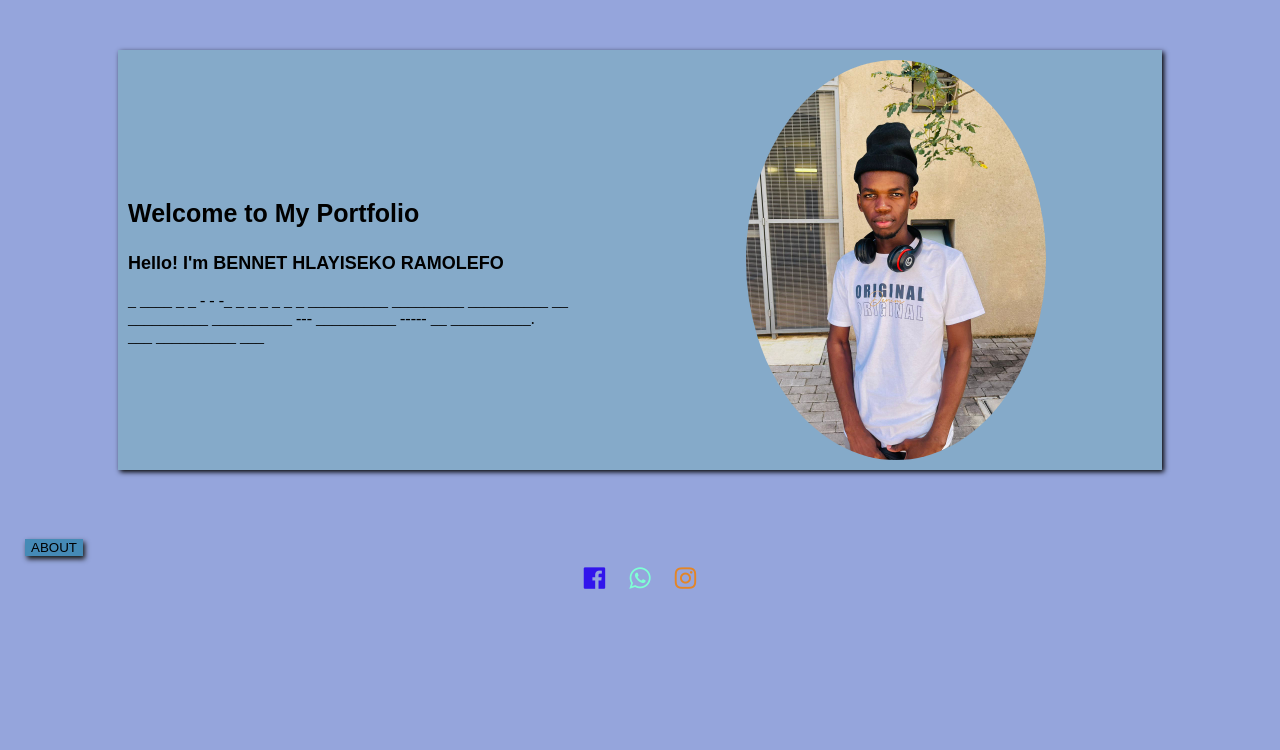
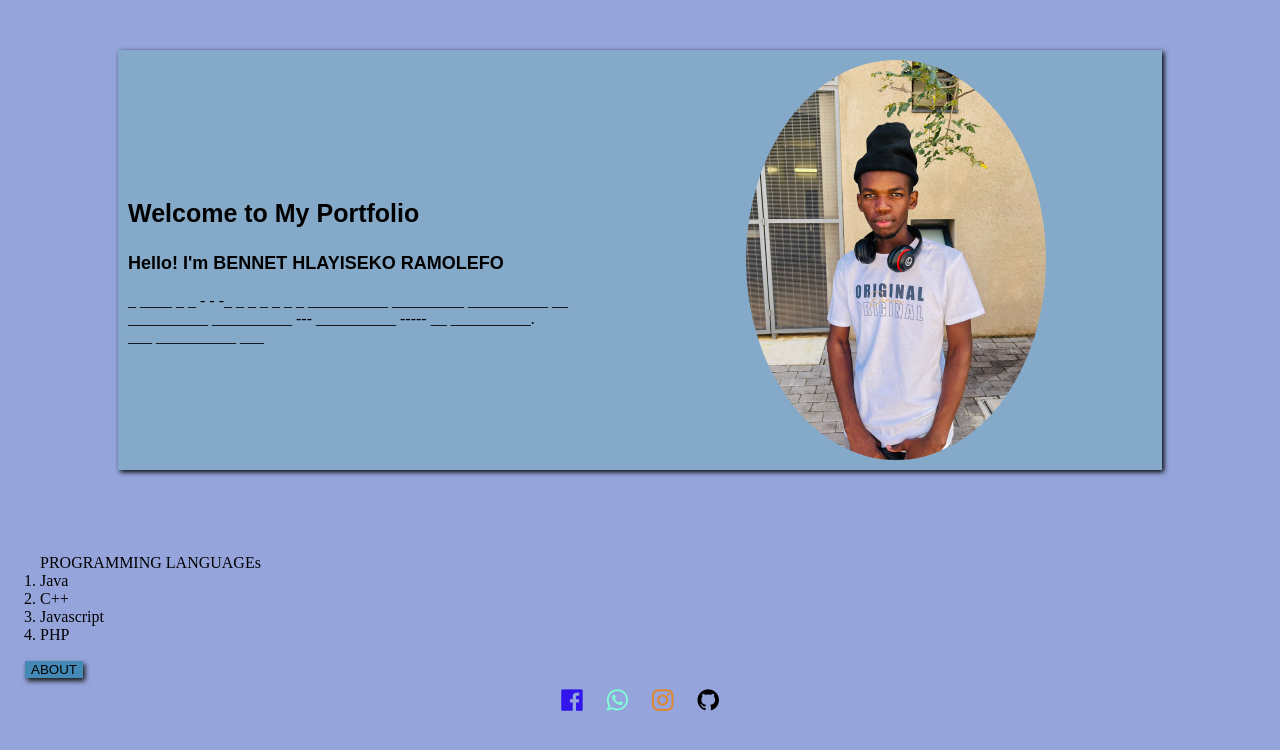
Before and after one commit to hlayiseko01/hlayiseko.github.io, a plain HTML site: page index.html in a window 1280 px wide. Drawn offline with Linux system fonts and the light colour scheme.

Commit message:
Added languages

```diff
--- a/index.html
+++ b/index.html
@@ -23,6 +23,14 @@
         </div>
     </div>
     <br>
+    <ol>
+        <h>PROGRAMMING LANGUAGEs</h>
+      <li>Java</li>
+      <li>C++</li>
+      <li>Javascript</li>
+      <li>PHP</li>
+
+    </ol>
 <button ><a href="about">ABOUT</a></button>
 
 
@@ -31,6 +39,7 @@
 
         <a href="https://wa.link/kq2doz"><i class="fa fa-whatsapp" style="color: aquamarine;"></i></a>
       <a href="https://www.instagram.com/duberamolefo?igsh=enI3cHFjOTFnanJ1"> <i class="fa fa-instagram" style="color: rgb(228, 133, 37);"></i></a>
+      <a href="https://github.com/dashboard"><i class="fa fa-github"></i></a>
 
         </div>
 
```
